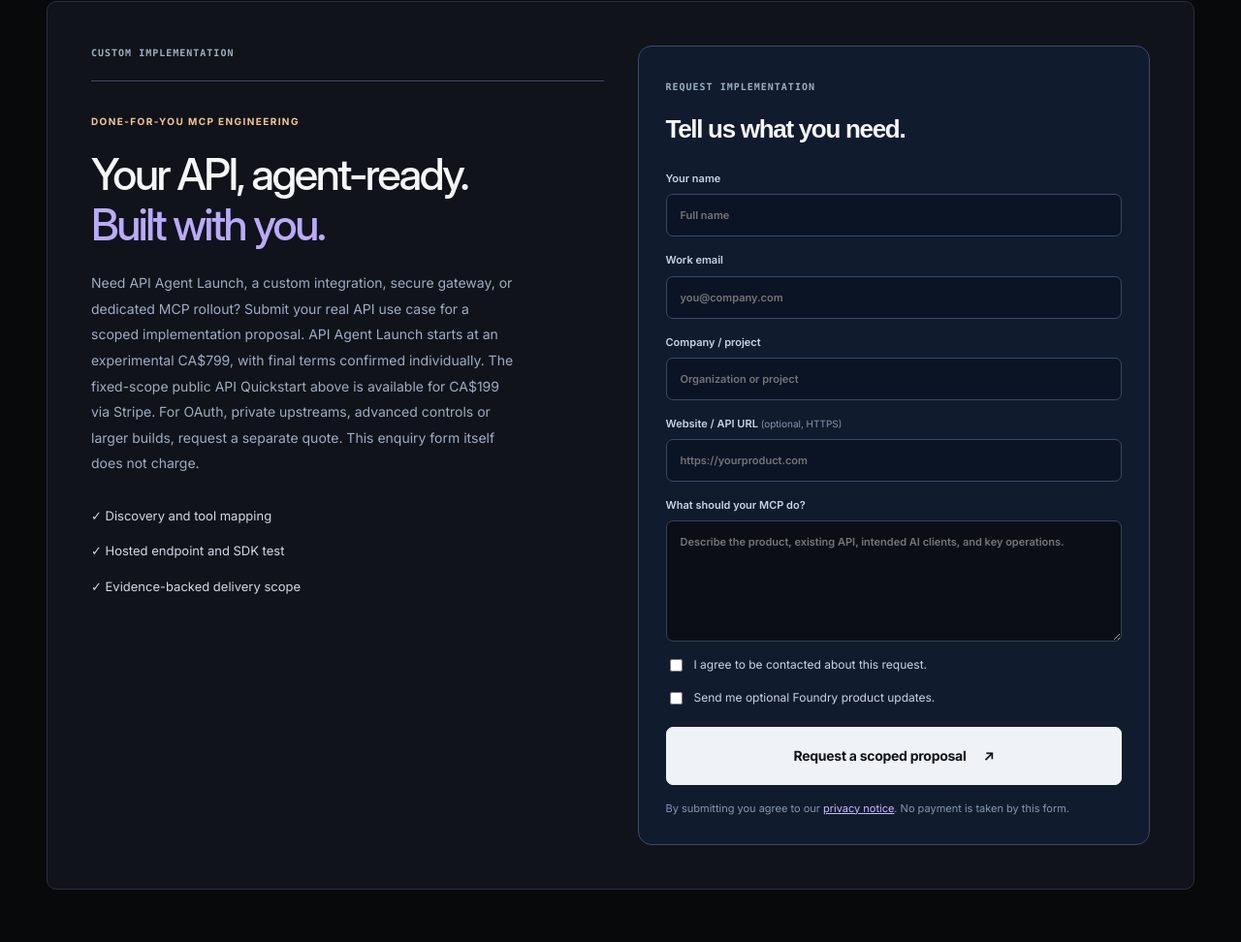
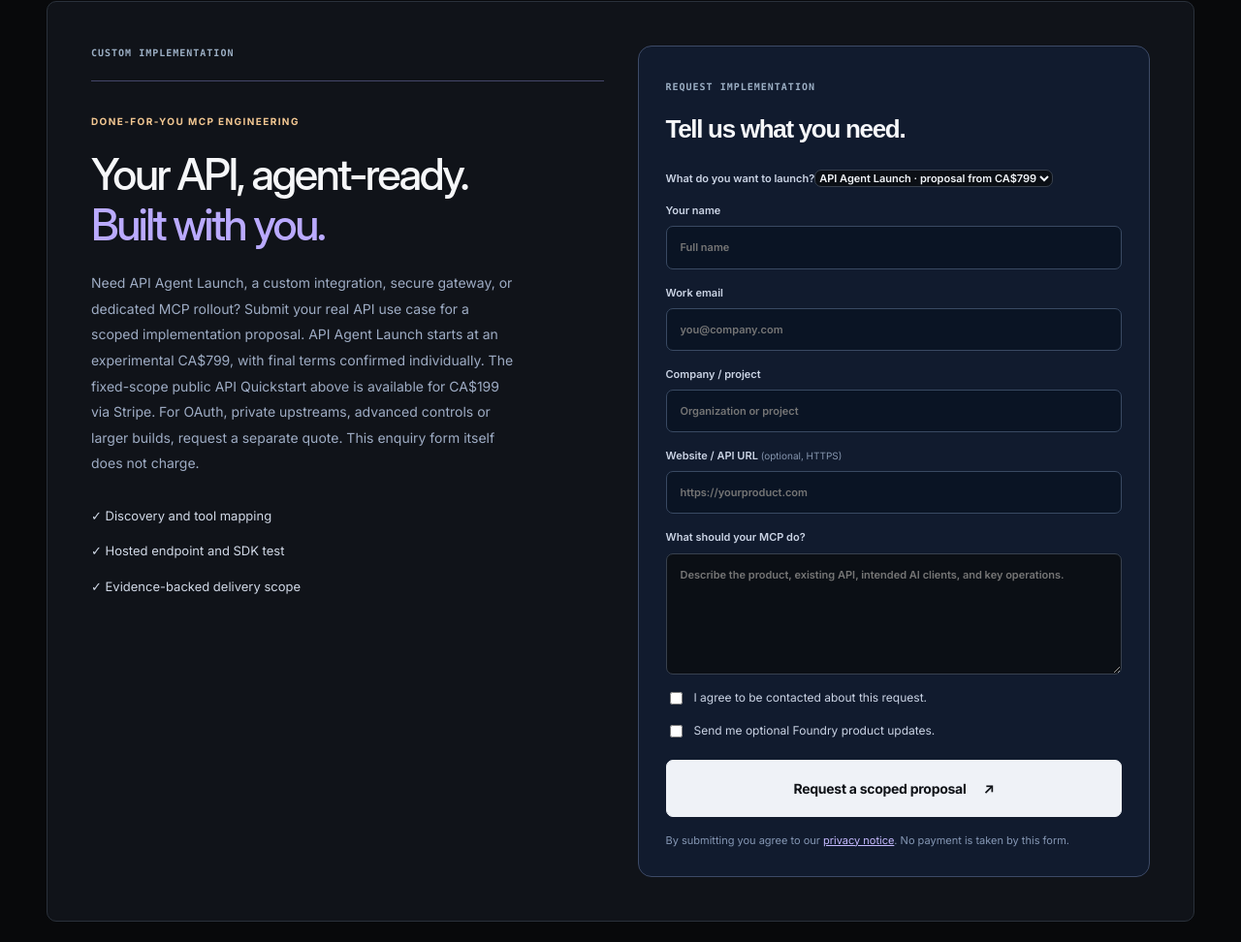
Before and after one commit to Noetfield-Systems/MCP, a website: page public/index.html in a window 1280 px wide. Shown: the part 7794-8766 px from the top of the page at 97% size. Drawn offline with Linux system fonts and the light colour scheme; no server answers.

Commit message:
feat(sales): provide explicit buyer offer selection and Launch-to-quote path

```diff
--- a/public/index.html
+++ b/public/index.html
@@ -150,7 +150,7 @@ test results before publishing the endpoint.</pre></div>
     <span class="workspace-eyebrow">PROPOSED STARTING PRICE · CAD</span>
     <strong>From CA$799</strong>
     <small>One-time · experimental offer · individually scoped</small>
-    <a href="#implementation" class="btn btn-primary btn-large">Request a Launch proposal ↗</a>
+    <a href="/?service=launch#implementation" class="btn btn-primary btn-large">Request a Launch proposal ↗</a>
     <p>This is a proposal request, not a live checkout. No payment is taken until you accept a defined scope and payment instructions.</p>
     <a href="#quickstart" class="launch-offer-alt">Need only 3 public GET tools? Use CA$199 Quickstart ↗</a>
   </div>
@@ -159,6 +159,14 @@ test results before publishing the endpoint.</pre></div>
   <div class="pilot-copy"><div class="section-kicker">CUSTOM IMPLEMENTATION</div><span class="pilot-tag">DONE-FOR-YOU MCP ENGINEERING</span><h3>Your API, agent-ready.<br><em>Built with you.</em></h3><p>Need API Agent Launch, a custom integration, secure gateway, or dedicated MCP rollout? Submit your real API use case for a scoped implementation proposal. API Agent Launch starts at an experimental CA$799, with final terms confirmed individually. The fixed-scope public API Quickstart above is available for CA$199 via Stripe. For OAuth, private upstreams, advanced controls or larger builds, request a separate quote. This enquiry form itself does not charge.</p><div class="pilot-benefits"><div>✓ Discovery and tool mapping</div><div>✓ Hosted endpoint and SDK test</div><div>✓ Evidence-backed delivery scope</div></div></div>
   <div class="pilot-form-wrap"><span class="workspace-eyebrow">REQUEST IMPLEMENTATION</span><h4>Tell us what you need.</h4>
   <form id="pilot-form" class="pilot-form">
+   <label>What do you want to launch?<select name="service_package" id="pilot-package" required>
+     <option value="launch">API Agent Launch · proposal from CA$799</option>
+     <option value="quickstart">Public API Quickstart · CA$199 paid offer</option>
+     <option value="private">Private API Launch · custom quote</option>
+     <option value="care">Managed Care · maintenance enquiry</option>
+     <option value="agency">Agency package · multiple customers</option>
+     <option value="custom">Another integration / custom scope</option>
+   </select></label>
    <label>Your name<input name="contact_name" required maxlength="120" placeholder="Full name" autocomplete="name"></label>
    <label>Work email<input type="email" name="email" required maxlength="180" placeholder="you@company.com" autocomplete="email"></label>
    <label>Company / project<input name="company" maxlength="160" placeholder="Organization or project"></label>
```
